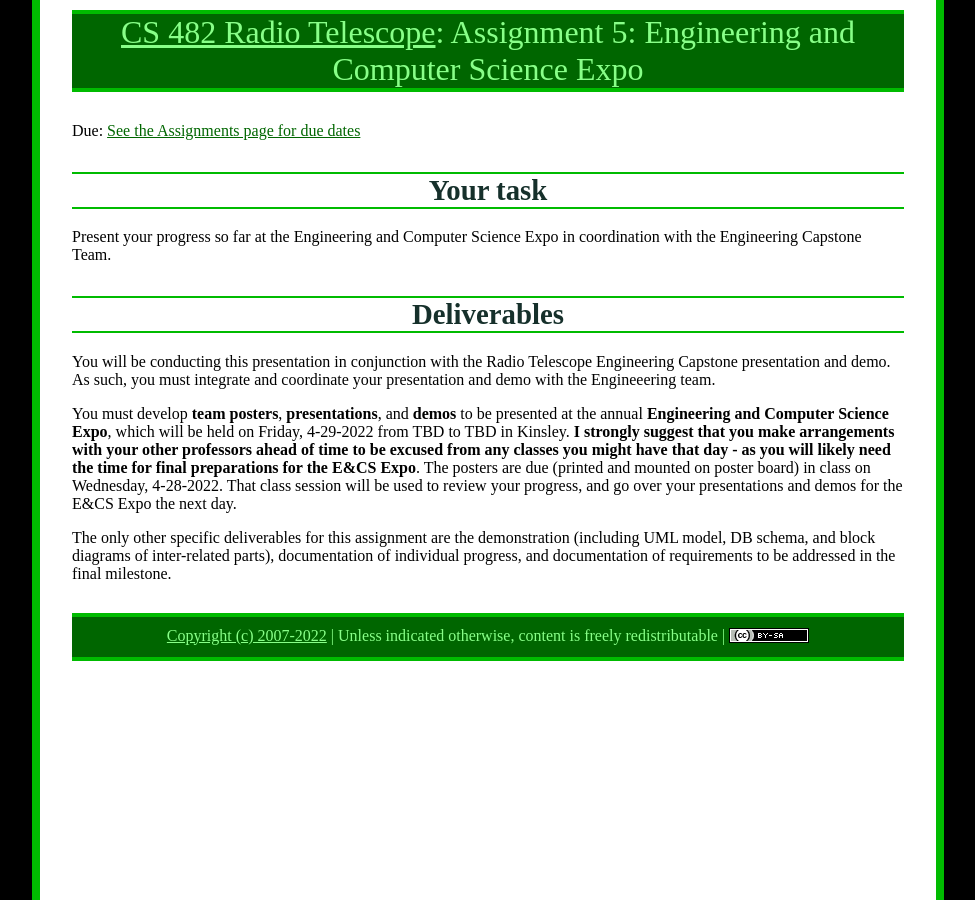
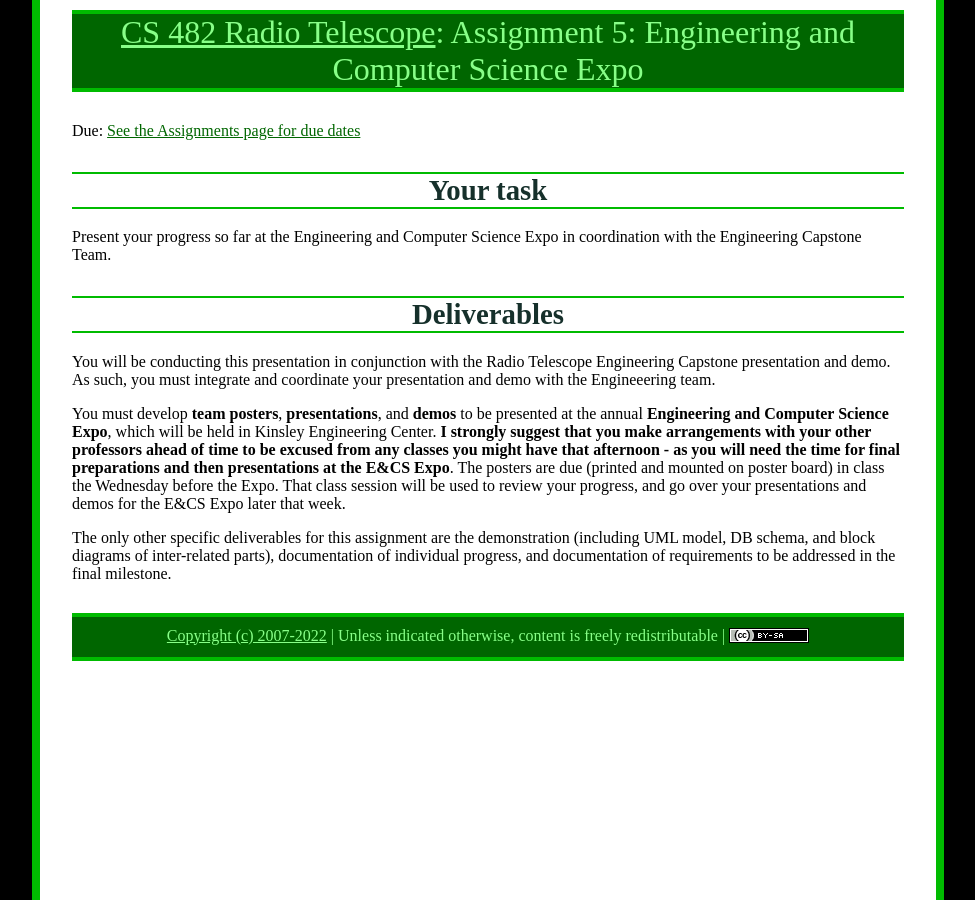
Before and after one commit to ycpcs/cs482-spring2022-RT, a Jekyll site: the page built from assign/assign05-Expo.md, in a window 1280 px wide. Shown: the whole page, without its empty margins (152-1127 px from the left). Built offline with Jekyll 4.4.1, drawn with Linux system fonts in a browser that asks for light colours.

Commit message:
updates for E&CS expo

```diff
--- a/assign/assign05-Expo.md
+++ b/assign/assign05-Expo.md
@@ -12,7 +12,7 @@ Present your progress so far at the Engineering and Computer Science Expo in coo
 # Deliverables
 You will be conducting this presentation in conjunction with the Radio Telescope Engineering Capstone presentation and demo.  As such, you must integrate and coordinate your presentation and demo with the Engineeering team.
 
-You must develop **team posters**, **presentations**, and **demos** to be presented at the annual **Engineering and Computer Science Expo**, which will be held on Friday, 4-29-2022 from TBD to TBD in Kinsley.  **I strongly suggest that you make arrangements with your other professors ahead of time to be excused from any classes you might have that day - as you will likely need the time for final preparations for the E&CS Expo**.  The posters are due (printed and mounted on poster board) in class on Wednesday, 4-28-2022.  That class session will be used to review your progress, and go over your presentations and demos for the E&CS Expo the next day.
+You must develop **team posters**, **presentations**, and **demos** to be presented at the annual **Engineering and Computer Science Expo**, which will be held in Kinsley Engineering Center.  **I strongly suggest that you make arrangements with your other professors ahead of time to be excused from any classes you might have that afternoon - as you will need the time for final preparations and then presentations at the E&CS Expo**.  The posters are due (printed and mounted on poster board) in class the Wednesday before the Expo.  That class session will be used to review your progress, and go over your presentations and demos for the E&CS Expo later that week.
 
 The only other specific deliverables for this assignment are the demonstration (including UML model, DB schema, and block diagrams of inter-related parts), documentation of individual progress, and documentation of requirements to be addressed in the final milestone.
 
```
Also changed, not shown: assign/index.md (+1 -1 lines).
